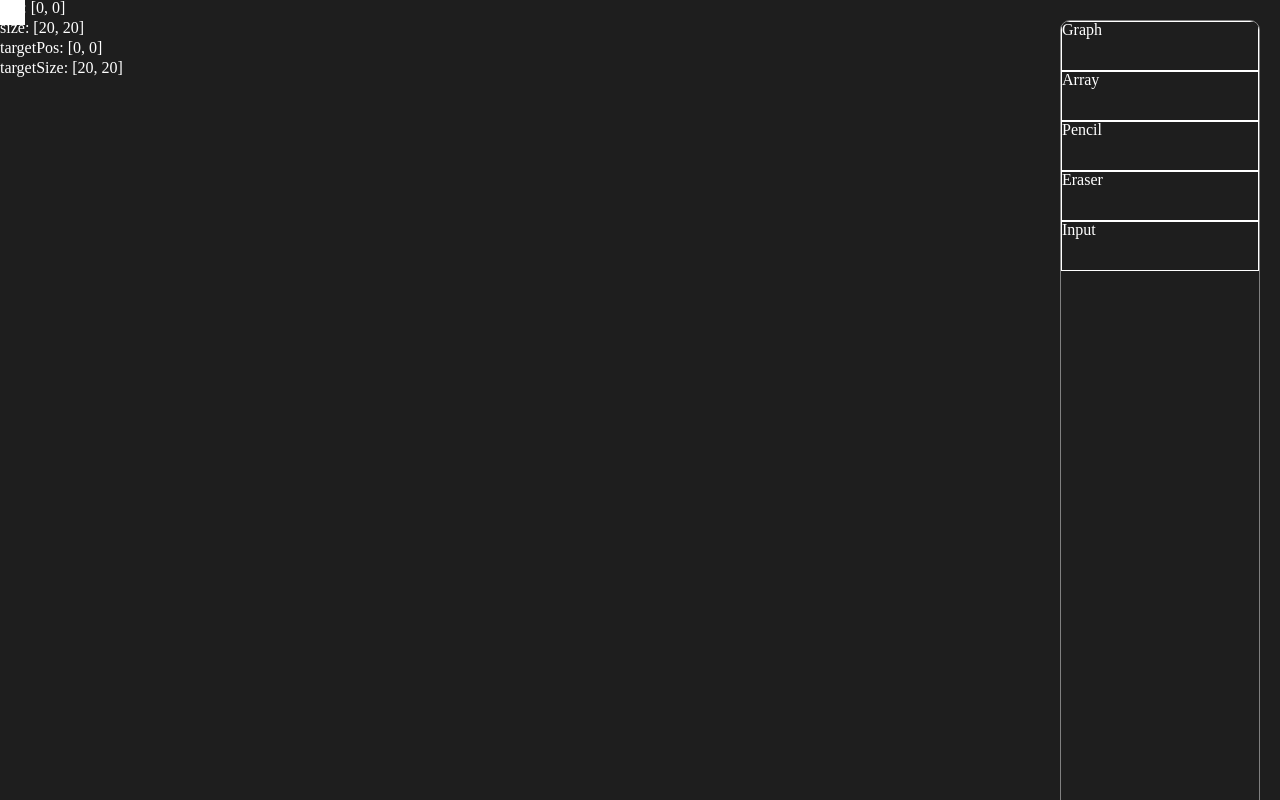
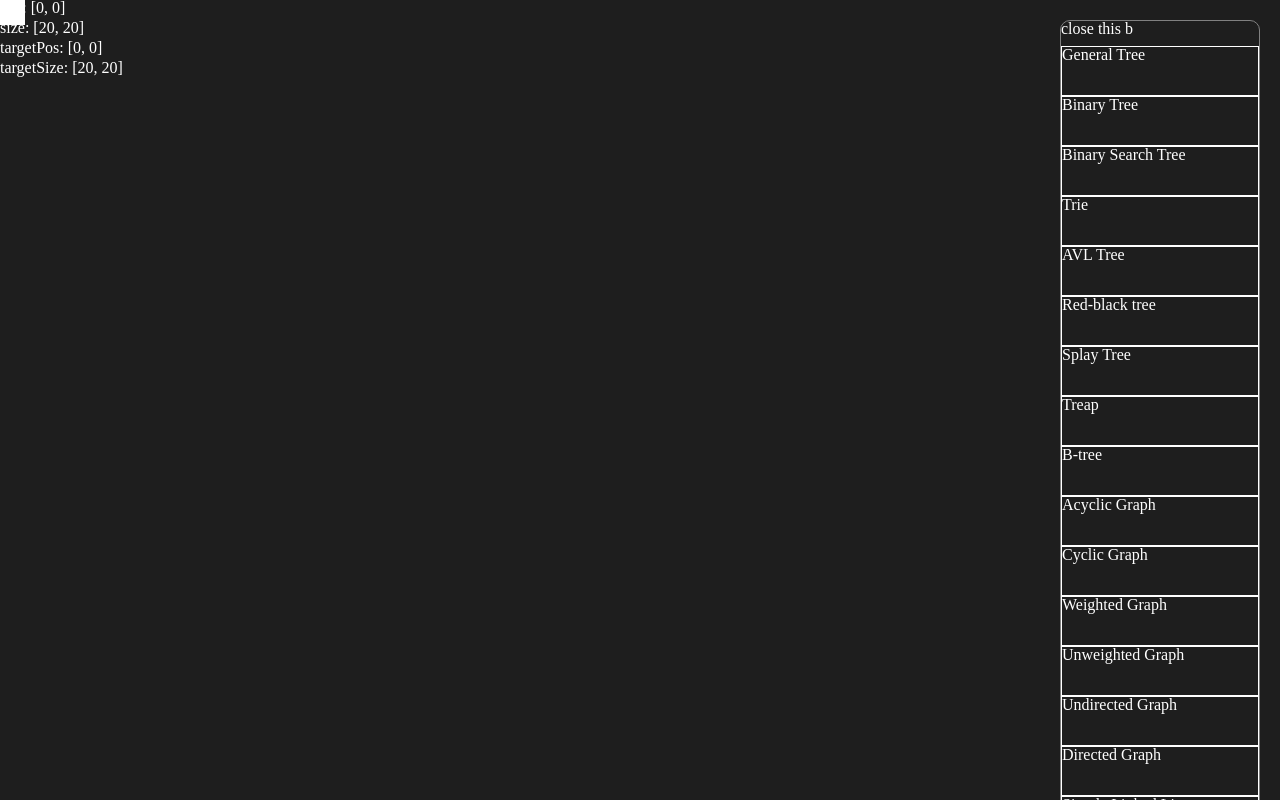
Before and after one commit to CameronHonis/Algodesi, a React (Create React App) app: page / in a window 1280 px wide. Both pictures are taken after a click on the element "Graph". Built offline with nearby package versions, Linux system fonts and the light colour scheme.

Commit message:
dynamic rendering of selected group working, add close button to get back to NONE

```diff
--- a/src/components/ItemSelection.tsx
+++ b/src/components/ItemSelection.tsx
@@ -5,13 +5,12 @@ import {BarRefsAction} from './SelectionBar'
 type ItemSelectionProps = {
   itemName: string,
   setBarRefs: any,
-  barSizeRef: any,
   itemsByGroup: any,
   refs: any
 }
 
 const ItemSelection: React.FC<ItemSelectionProps> = (props) => {
-  const { itemName, setBarRefs, barSizeRef, itemsByGroup, refs } = props
+  const { itemName, setBarRefs, itemsByGroup, refs } = props
 
   const itemSelectRef = React.useRef<HTMLDivElement>(null);
 
@@ -34,13 +33,13 @@ const ItemSelection: React.FC<ItemSelectionProps> = (props) => {
         console.log(e.target.parentElement.id)
         if (e.target.parentElement.id === 'Graph') {
           refs.current.selected = 'NODE'
-        } else if (e.target.parentElement.id == 'Array') {
+        } else if (e.target.parentElement.id === 'Array') {
           refs.current.selected = 'LIST'
         }
         const collection = itemsByGroup[refs.current.selected];
         console.log(collection)
         const newX = 200
-        const newY = collection.length * 50
+        const newY = (collection.length * 50) + 25
         setBarRefs(BarRefsAction.SET_BAR_TARGET_SIZE, { size: new V2(newX, newY) });
     }
   }
--- a/src/components/SelectionBar.tsx
+++ b/src/components/SelectionBar.tsx
@@ -213,6 +213,7 @@ export enum BarRefsAction {
 
 const SelectionBar: React.FC = () => {
   const barSizeRef = React.useRef<HTMLDivElement>(null);
+  const [rendered, setRendered] = React.useState(itemsByGroup.NONE)
 
   const refs = React.useRef(initBarState);
 
@@ -230,16 +231,15 @@ const SelectionBar: React.FC = () => {
   const renderBarSize = (): void => {
     const size: V2 = refs.current.size;
     const collection = itemsByGroup[refs.current.selected];
-    // console.log(collection);
+    console.log(collection);
     if (barSizeRef.current) {
       const barSize: V2 = new V2(size.x, size.y);
       barSizeRef.current.style.width = barSize.x + "px";
       barSizeRef.current.style.height = barSize.y + "px";
     }
-    if (size.y >= collection.length * 1) {
-      refs.current.rendered = collection
-      // console.log(refs.current.rendered)
-    }
+    refs.current.rendered = collection
+    setRendered(collection)
+    // console.log(refs.current.rendered)
   }
 
   const initBarSizeTween = (): void => {
@@ -274,13 +274,27 @@ const SelectionBar: React.FC = () => {
   //   }
   // }, []) //eslint-disable-line
 
-  // for (let i = 0; i < )
+  const clickHandler = (e: any) => {
+        refs.current.selected = 'NONE'
+        const collection = itemsByGroup[refs.current.selected];
+        console.log(collection)
+        const newX = 50
+        const newY = collection.length * 50
+        setBarRefs(BarRefsAction.SET_BAR_TARGET_SIZE, { size: new V2(newX, newY) });
+    }
 
   return (
     <div className='itemMenu' ref={barSizeRef}>
       {
-        refs.current.rendered.map(item => {
-          return <ItemSelection itemName={item.itemName} setBarRefs={setBarRefs} barSizeRef={barSizeRef} itemsByGroup={itemsByGroup} refs={refs}/>
+        refs.current.selected != "NONE" ?
+          <div id='selectNone' onClick={e => {clickHandler(e)}}>
+            <p>close this b</p>
+          </div>
+          : null
+      }
+      {
+        rendered.map(item => {
+          return <ItemSelection itemName={item.itemName} setBarRefs={setBarRefs} itemsByGroup={itemsByGroup} refs={refs} />
         })
       }
     </div>
--- a/src/index.css
+++ b/src/index.css
@@ -90,4 +90,9 @@ body {
   color: white;
   height: 50px;
   border: 1px solid white;
+  overflow: hidden;
 }
+
+#selectNone {
+  height: 25px;
+}
```
Also changed, not shown: 1 other file (tests, documents, lock files or other folders).
